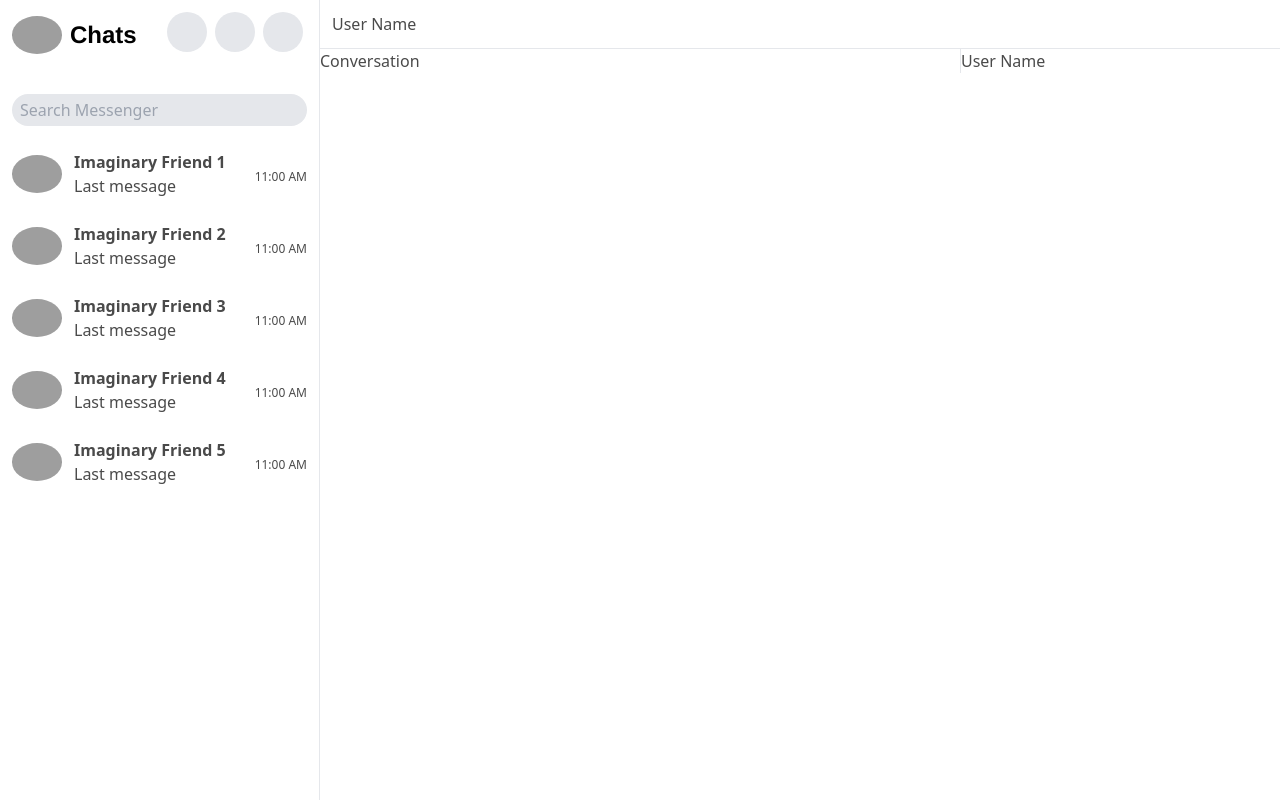
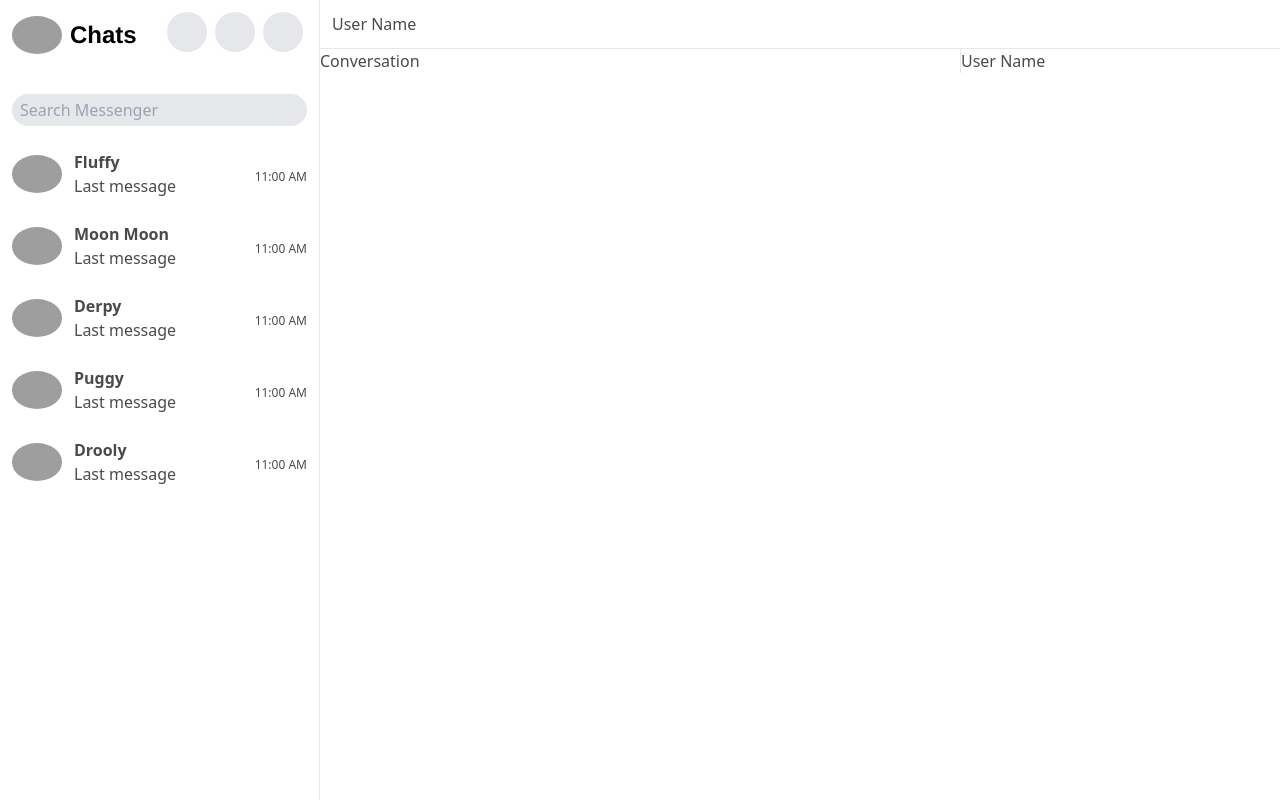
Before and after one commit to nguyenntph/react-parcel-messenger, a React app: page / in a window 1280 px wide. Built offline with nearby package versions, Linux system fonts and the light colour scheme; grey boxes are pictures that could not be loaded.

Commit message:
Update mock data and favicon

```diff
--- a/data/friends.json
+++ b/data/friends.json
@@ -2,32 +2,33 @@
   "friends": [
     {
       "id": "friend_1",
-      "username": "Imaginary Friend 1",
-      "avatar":  "https://i.pinimg.com/564x/dd/61/d5/dd61d584c5015a2ba283095aec62968f.jpg",
-      "lastMessage": "Good day",
+      "username": "Fluffy",
+      "avatar":  "https://www.omghowcheap.co.uk/ekmps/shops/omghowcheap/images/birthday-card-blank-little-cat-design-square-size-5.25-x-5.25-by-ling-ff0555-5434-p.jpg",
+      "lastMessage": "To add flavour to this conversation",
       "lastMessageAt": "1589915547912"
     },
     {
       "id": "friend_2",
-      "username": "Imaginary Friend 2",
-      "avatar":  "https://i.pinimg.com/564x/dd/61/d5/dd61d584c5015a2ba283095aec62968f.jpg"
+      "username": "Moon Moon",
+      "avatar":  "https://pbs.twimg.com/profile_images/378800000220825838/684eb62aaee2a7d1a1ca1177136ebecc.jpeg"
     },
     {
       "id": "friend_3",
-      "username": "Imaginary Friend 3",
-      "avatar":  "https://i.pinimg.com/564x/dd/61/d5/dd61d584c5015a2ba283095aec62968f.jpg",
+      "username": "Derpy",
+      "avatar":  "https://i.pinimg.com/originals/1c/a1/1c/1ca11c1fe1ff6e6afde330c4e449e55f.jpg",
       "lastMessage": "Good day",
       "lastMessageAt": "1589915547912"
     },
     {
       "id": "friend_4",
-      "username": "Imaginary Friend 4",
-      "avatar":  "https://i.pinimg.com/564x/dd/61/d5/dd61d584c5015a2ba283095aec62968f.jpg"
+      "username": "Puggy",
+      "avatar":  "https://styles.redditmedia.com/t5_7yucb/styles/profileIcon_7oeip9pcgdr21.jpg?width=256&height=256&crop=256:256,smart&s=3243bf13f8c538eb727c7e7f13b513b67e3ab335"
     },
     {
       "id": "friend_5",
-      "username": "Imaginary Friend 5",
-      "avatar":  "https://i.pinimg.com/564x/dd/61/d5/dd61d584c5015a2ba283095aec62968f.jpg"
+      "username": "Drooly",
+      "avatar":  "https://pbs.twimg.com/profile_images/539582015129935872/vK1iSEoO_400x400.jpeg",
+      "lastMessage": "Hi"
     }
   ]
 }
--- a/data/settings.json
+++ b/data/settings.json
@@ -1,5 +1,5 @@
 {
-  "id": "nguyennguyen_id",
-  "username": "Nguyen Nguyen",
+  "id": "doge",
+  "username": "Shiba Inu",
   "avatar":  "https://i.pinimg.com/564x/dd/61/d5/dd61d584c5015a2ba283095aec62968f.jpg"
 }
--- a/index.html
+++ b/index.html
@@ -1,9 +1,10 @@
 <!DOCTYPE html>
 <html>
 <head>
-    <title>React starter app</title>
+    <title>Messenger</title>
     <link rel="stylesheet" href="https://cdnjs.cloudflare.com/ajax/libs/bulma/0.6.2/css/bulma.min.css">
     <link href="https://unpkg.com/tailwindcss@^1.0/dist/tailwind.min.css" rel="stylesheet">
+    <link rel="shortcut icon" href="https://cdn.iconscout.com/icon/free/png-64/facebook-messenger-2-569346.png" />
 </head>
 <body>
 <div id="app"></div>
```
Also changed, not shown: data/conversations.json (+26 -2 lines).
